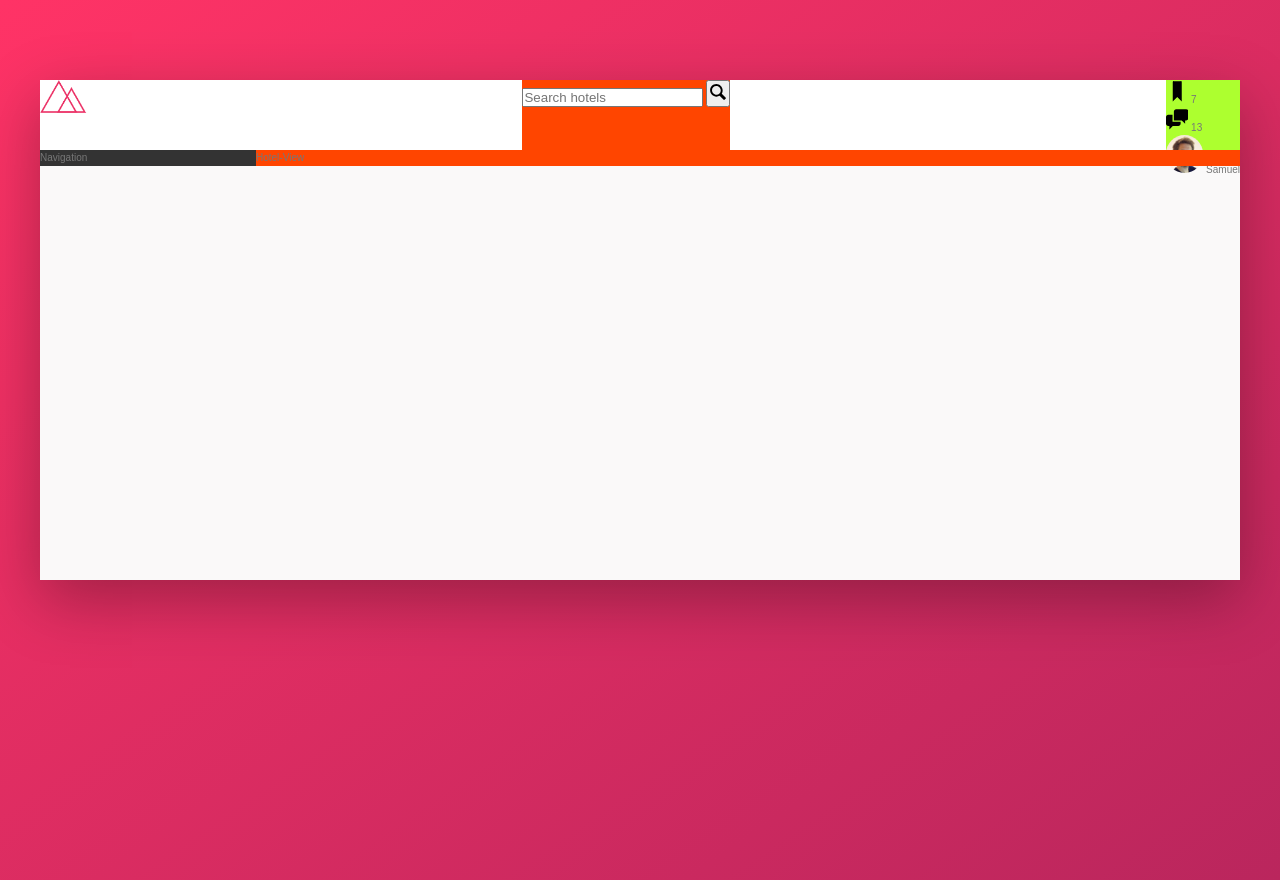
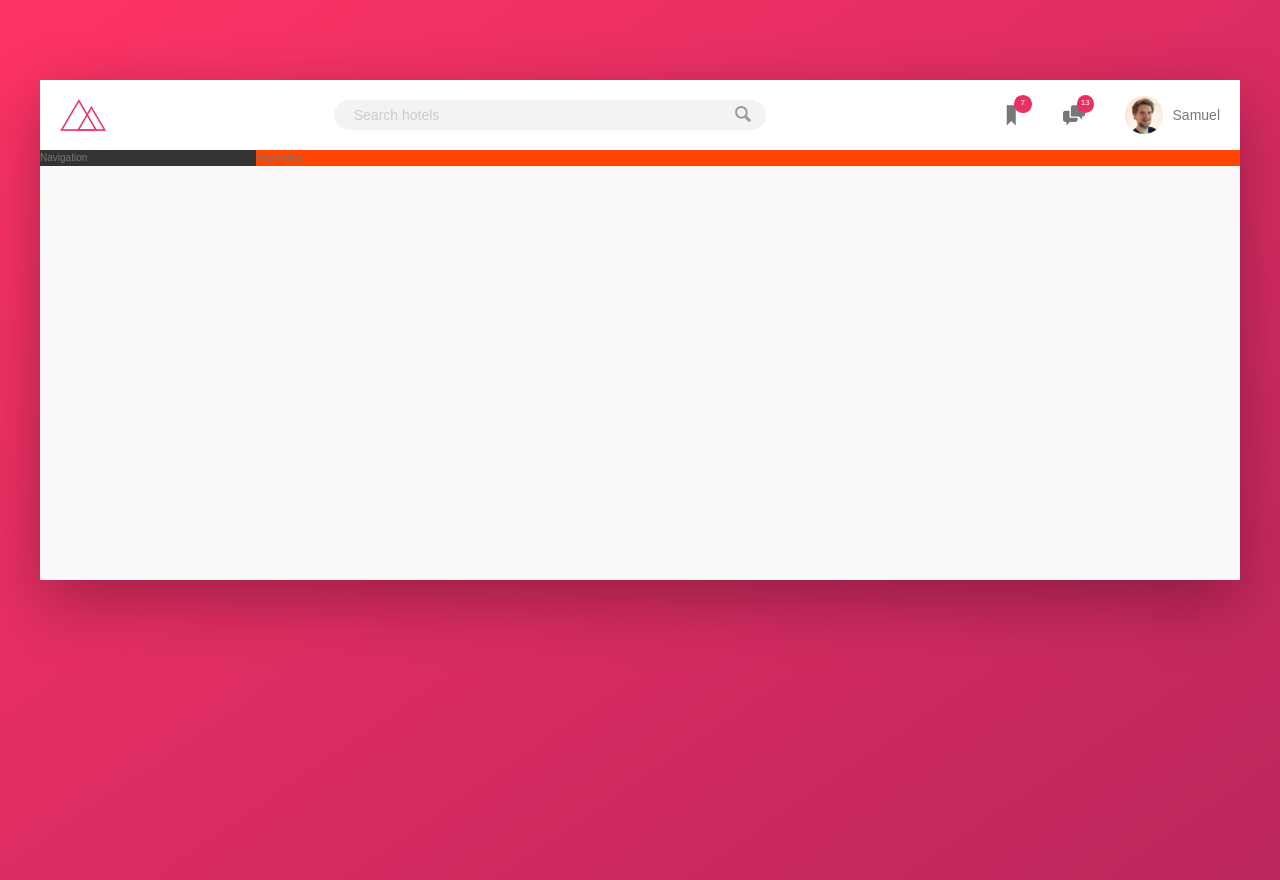
Before and after one commit to CodedSam84/Trillo-UI, a website: page index.html in a window 1280 px wide. Drawn offline with Linux system fonts and the light colour scheme.

Commit message:
Finished implementation of the header

```diff
--- a/sass/_components.scss
+++ b/sass/_components.scss
@@ -2,25 +2,63 @@
 // LOGO
 .logo {
     height: 3.25rem;
+    margin-left: 2rem;
 }
 
 
 //////////////////////////
 // SEARCH
 .search {
-    background-color: orangered;
+    flex: 0 0 40%;
+    display: flex;
+    justify-content: center;
+    align-items: center;
 
     &__input {
+        font-family: inherit;
+        font-size: inherit;
+        background-color: var(--color-grey-light-2);
+        color: inherit;
+        border: none;
+        padding: .7rem 2rem;
+        border-radius: 100px;
+        width: 90%;
+        margin-right: -3.25rem;
+        transition: all .2s;
 
+        &:focus {
+            width: 100%;
+            outline: none;
+            background-color: var(--color-grey-light-3);
+        }
+
+        &::-webkit-input-placeholder {
+            font-weight: 100;
+            color: var(--color-grey-light-4);
+        }
+    }
+
+    &__input:focus + &__button {
+        background-color: var(--color-grey-light-3);
     }
 
     &__button {
+        border: none;
+        background-color: var(--color-grey-light-2);
 
+        &:focus {
+            outline: none;
+        }
+
+        &:active {
+            transform: translateY(2px);
+        }
     }
 
     &__icon {
         height: 2rem;
         width: 2rem;
+        fill: var(--color-grey-dark-3);
     }
 }
 
@@ -28,31 +66,53 @@
 /////////////////////////
 // USER NAVIGATION
 .user-nav {
-    background-color: greenyellow;
+    align-self: stretch;
+
+    display: flex;
+    align-items: center;
+
+    & > * {
+        padding: 0 2rem;
+        cursor: pointer;
+        height: 100%;
+
+        display: flex;
+        align-items: center;
+    }
+
+    & > *:hover {
+        background-color: var(--color-grey-light-2);
+    }
 
     &__icon-box {
-
+        position: relative;
     }
 
     &__icon {
         height: 2.25rem;
         width: 2.25rem;
+        fill: var(--color-grey-dark-2);
     }
 
     &__notification {
+        font-size: .8rem;
+        height: 1.75rem;
+        width: 1.75rem;
+        border-radius: 50%;
+        background-color: var(--color-primary);
+        color: #fff;
+        position: absolute;
+        top: 1.5rem;
+        right: 1.1rem;
 
-    }
-
-    &__user {
-
-    }
-
-    &__user-name {
-
+        display: flex;
+        justify-content: center;
+        align-items: center;
     }
 
     &__user-photo {
         height: 3.75rem;
         border-radius: 50%;
+        margin-right: 1rem;
     }
 }
--- a/sass/_layout.scss
+++ b/sass/_layout.scss
@@ -7,12 +7,14 @@
 }
 
 .header {
+    font-size: 1.4rem;
     height: 7rem;
     background-color: #fff;
     border-bottom: var(--color-grey-light-2);
 
     display: flex;
     justify-content: space-between;
+    align-items: center;
 }
 
 .content {
```
Also changed, not shown: css/style.css.
